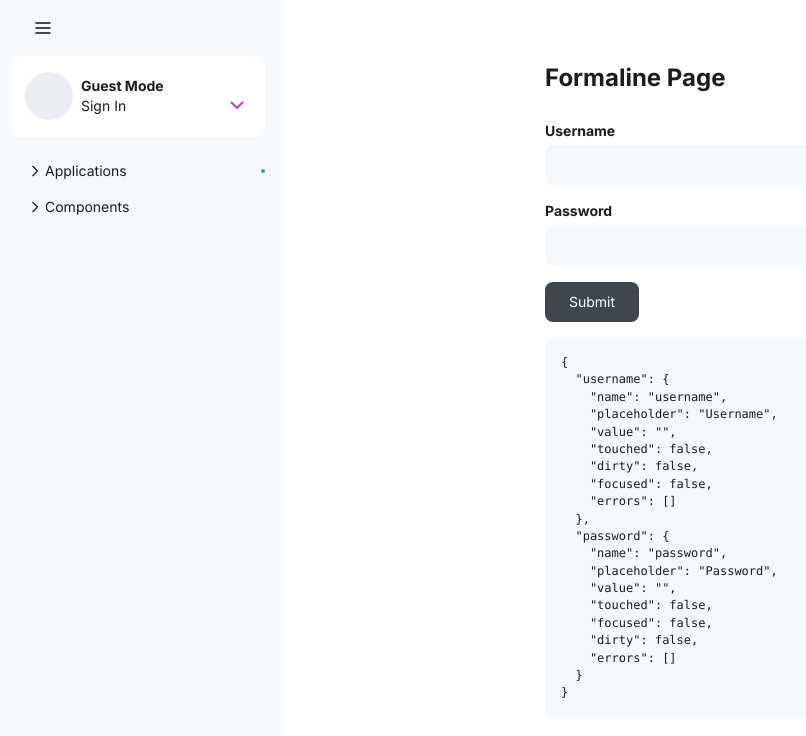
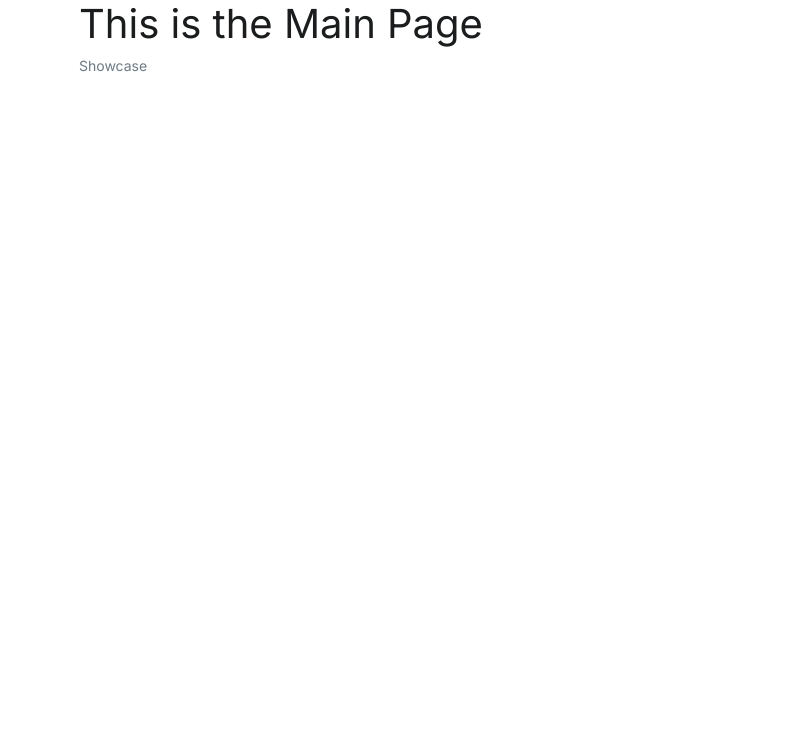
Before and after one commit to kamrade/kamrade.github.io, a React (Create React App) app: page /apps/formaline#/main in a window 1280 px wide. Shown: the top 736 px of the page, without its empty margins (7-813 px from the left). Built offline with nearby package versions, Linux system fonts and the light colour scheme.

Commit message:
Add MainPage. Hide Aside on smaller breakpoint

```diff
--- a/src/App.tsx
+++ b/src/App.tsx
@@ -2,6 +2,7 @@ import React from 'react';
 import {Switch, Route, Redirect} from 'react-router-dom';
 
 import {AuthPage} from 'components/AuthPage/AuthPage';
+import {MainPage} from 'components/MainPage/MainPage';
 import {Main} from 'components/Main/Main';
 
 import s from './App.module.scss';
@@ -13,7 +14,8 @@ function App() {
     <div className={s.Root}>
 
       <Switch>
-        <Route exact path='/'><Redirect to='/apps/formaline' /></Route>
+        <Route exact path='/'><Redirect to='/main' /></Route>
+        <Route path='/main'><MainPage /></Route>
         <Route path='/auth'><AuthPage /></Route>
         <Route path={'/apps'}><Main /></Route>
         <Route path="**"><NoMatch /></Route>
--- a/src/components/Aside/Aside.tsx
+++ b/src/components/Aside/Aside.tsx
@@ -4,7 +4,9 @@ import React, { useState, useEffect, ForwardedRef } from 'react';
 import classNames from 'classnames/bind';
 import s from './Aside.module.scss';
 import { UserBlock } from 'shared/UserBlock/UserBlock';
+import { Button, Icon } from 'shared';
 import { AsideNav } from 'components/Aside/AsideNav/AsideNav';
+import { NavLink } from 'react-router-dom';
 
 const sx = classNames.bind(s);
 
@@ -39,6 +41,18 @@ export const Aside = React.forwardRef(({ isShowing, hide }: IAsideProps, ref: Fo
   return (
     <aside ref={ref} className={asideClassNames} onAnimationEnd={ handleAnimationEnd }>
 
+      <div className='ml-4 mt-4'>
+
+        <NavLink exact to='/main'>
+          <Button>
+            <span className='text-muted'>
+              <Icon stroke={1.5} size={20} icon='chevronLeft'></Icon>
+              back to the website
+            </span>
+          </Button>
+        </NavLink>
+
+      </div>
       <UserBlock username="Dennis" companyName="Muzq" />
       <AsideNav />
 
--- a/src/components/Main/Main.module.scss
+++ b/src/components/Main/Main.module.scss
@@ -9,7 +9,7 @@
   padding-left: $asideWidth;
   transition: padding .2s $transitionFunc;
 
-  @include media-breakpoint-down(md) {
+  @include media-breakpoint-down(sm) {
     padding-left: 0;
   }
 
--- a/src/components/Main/Main.tsx
+++ b/src/components/Main/Main.tsx
@@ -18,6 +18,8 @@ import { PrivateRoute } from "components/ProvideAuth/PrivateRoute";
 
 const sx = classNames.bind(s);
 
+const showAsideBreakpoint = 768;
+
 export const Main = () => {
 
   let { path } = useRouteMatch();
@@ -30,9 +32,9 @@ export const Main = () => {
 
   const size = useWindowSize();
 
-  // save showAside value if screen more than 992px
+  // save showAside value if screen more than ${showAsideBreakpoint} px
   useEffect(() => {
-    if (size?.width >= 992) {
+    if (size?.width >= showAsideBreakpoint) {
       setShowAsideMemo(showAside);
     }
   }, [showAside, size.width]);
@@ -40,11 +42,11 @@ export const Main = () => {
   // it should work only for small screens and when Aside is showed (to hide it)
   useOnClickOutside([refAside, refAsideToggler], () => {
     setShowAside(false);
-  }, (showAside && size.width < 992));
+  }, (showAside && size.width < showAsideBreakpoint));
 
-  // hide aside when after window resizing screen width become smaller than 992 (lg-breakpoint)
+  // hide aside when after window resizing screen width become smaller than ${showAsideBreakpoint} (md-breakpoint)
   useEffect(() => {
-    if (size.width && size.width < 992) {
+    if (size.width && size.width < showAsideBreakpoint) {
       setShowAside(false);
     } else {
       setShowAside(showAsideMemo);
@@ -57,13 +59,14 @@ export const Main = () => {
   }
 
   const hideAsideIfMobile = () => {
-    if (size.width < 992) {
+    if (size.width < showAsideBreakpoint) {
       setShowAside(false);
     }
   }
 
   return (
     <div className={s.Main}>
+
       <div className={s.AsideToggler} ref={refAsideToggler}>
         <Button onClick={ toggleAside }>
           <Icon color="#212529" icon="hamburger" size={20} stroke={2} />
--- /dev/null
+++ b/src/components/MainPage/MainPage.tsx
@@ -0,0 +1,13 @@
+import React from 'react';
+import { NavLink } from 'react-router-dom';
+
+export const MainPage = () => {
+
+
+  return (
+    <div className={`container`}>
+      <h1>This is the Main Page</h1>
+      <NavLink exact to='/apps/typing'>Showcase</NavLink>
+    </div>
+  );
+}
--- a/src/index.tsx
+++ b/src/index.tsx
@@ -1,7 +1,7 @@
 import React from 'react';
 import ReactDOM from 'react-dom';
-import { BrowserRouter as Router } from 'react-router-dom';
-
+// import { BrowserRouter as Router } from 'react-router-dom';
+import { HashRouter as Router } from 'react-router-dom';
 import './index.scss';
 import App from './App';
 import reportWebVitals from './reportWebVitals';
--- a/src/shared/Icon/Icon.tsx
+++ b/src/shared/Icon/Icon.tsx
@@ -16,20 +16,26 @@ export interface IIcon {
 }
 
 const icons: any = {
+
   chevronDown: (color: string, weight: number) => <path d="M6 9L12 15L18 9" stroke={color} strokeWidth={weight} strokeLinejoin="round" />,
+
   chevronLeft: (color: string, weight: number) => <path d="M15 18L9 12L15 6" stroke={color} strokeWidth={weight} strokeLinejoin="round" />,
+
   chevronRight: (color: string, weight: number) => <path d="M9 18L15 12L9 6" stroke={color} strokeWidth={weight} strokeLinejoin="round" />,
+
   hamburger: (color: string, weight: number) => (<>
     <path d="M3 12H21" stroke={color} strokeWidth={weight} strokeLinejoin="round" />
     <path d="M3 6H21" stroke={color} strokeWidth={weight} strokeLinejoin="round" />
     <path d="M3 18H21" stroke={color} strokeWidth={weight} strokeLinejoin="round" />
   </>),
+
   grid: (color: string, weight: number) => (<>
     <path fillRule="evenodd" clipRule="evenodd" d="M3 3H10V10H3V3Z" stroke={color} strokeWidth={weight} strokeLinejoin="round"/>
     <path fillRule="evenodd" clipRule="evenodd" d="M14 3H21V10H14V3Z" stroke={color} strokeWidth={weight} strokeLinejoin="round"/>
     <path fillRule="evenodd" clipRule="evenodd" d="M14 14H21V21H14V14Z" stroke={color} strokeWidth={weight} strokeLinejoin="round"/>
     <path fillRule="evenodd" clipRule="evenodd" d="M3 14H10V21H3V14Z" stroke={color} strokeWidth={weight} strokeLinejoin="round"/>
   </>),
+
   x: (color: string, weight: number) => (<>
       <path d="M18 6L6 18" stroke="#1E222A" strokeWidth="2" strokeLinejoin="round"/>
       <path d="M6 6L18 18" stroke="#1E222A" strokeWidth="2" strokeLinejoin="round"/>
```
